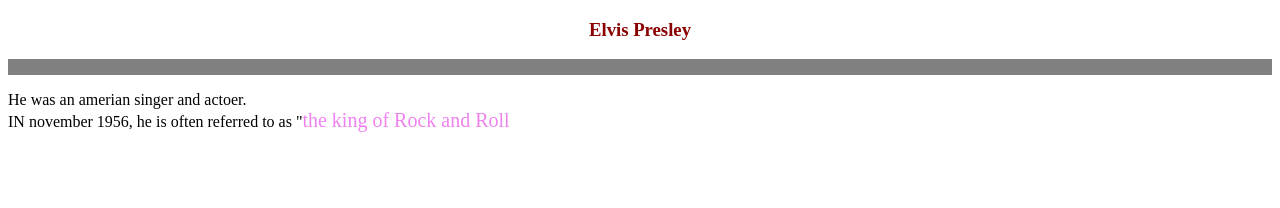
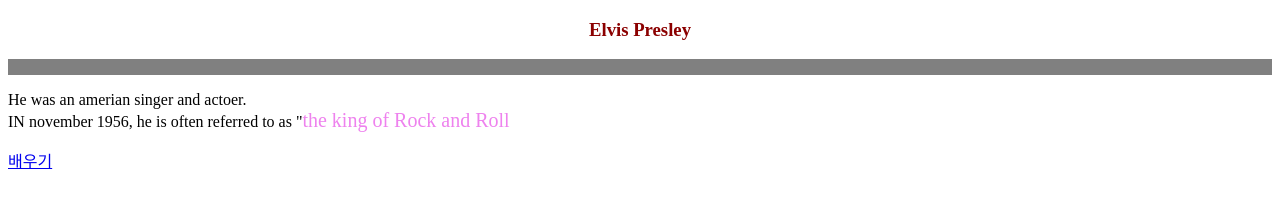
Before and after one commit to bag3671/web-basic, a plain HTML site: page 연습문제/연습문제1.html in a window 1280 px wide. Drawn offline with Linux system fonts and the light colour scheme.

Commit message:
링크 추가

```diff
--- a/연습문제/연습문제1.html
+++ b/연습문제/연습문제1.html
@@ -22,6 +22,7 @@
     IN november 1956, he is often referred to as
     "<span onmouseover="show()" onmouseout="hide()">the king of Rock and Roll
     </span> </p>
+<a href="https://www.w3schools.com/">배우기</a>
 <div><img id="fig"; src="">
 </div>
 </body>
```
